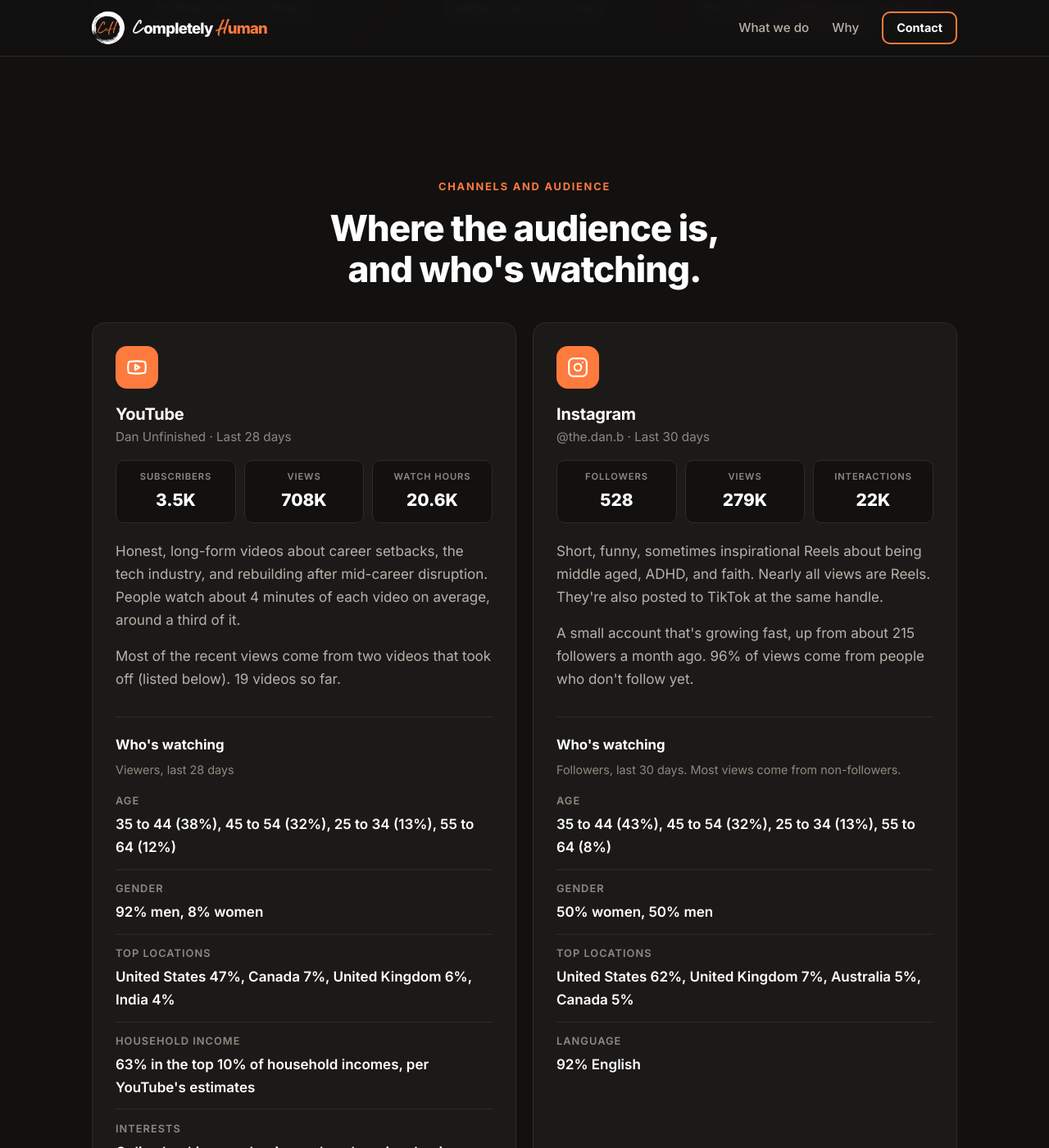
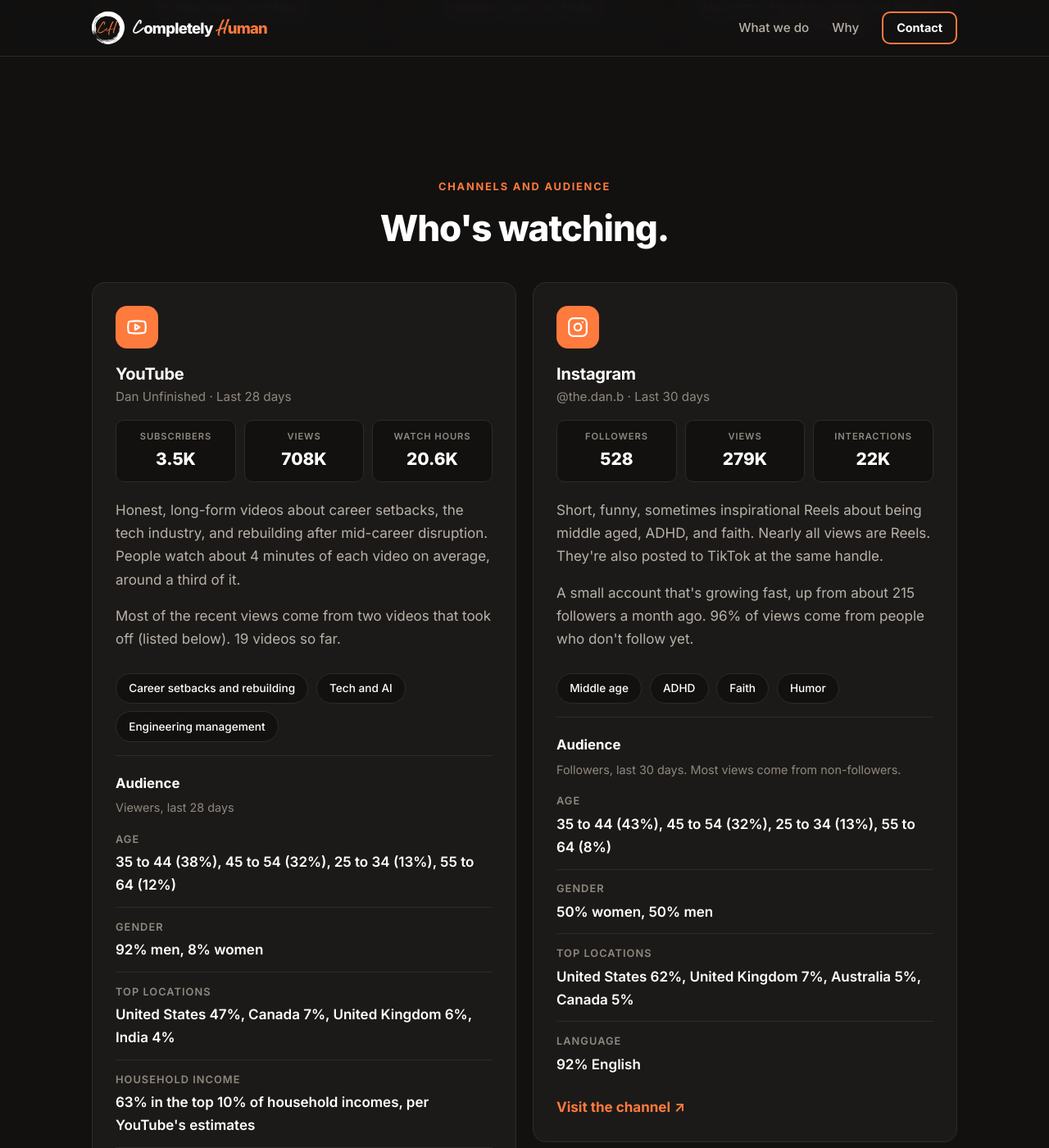
Before and after one commit to dbough/becompletelyhuman.com, a Jekyll site: the page built from media-kit/index.html, in a window 1280 px wide and 1400 px high, scrolled down 533 px. Shown: the whole window at 82% size. Built offline with Jekyll 4.4.1, drawn with Linux system fonts in a browser that asks for light colours; some of the changed text lies outside the part shown.

Commit message:
Media kit: topics on each channel card, fix Instagram gap, retitle
Topics moved from a separate section into tags on each channel card. Channel
cards keep their natural height so neither carries empty space. Heading is
now just 'Who's watching.'

Co-Authored-By: Claude Sonnet 5.5 <noreply@anthropic.com>
Claude-Session: https://claude.ai/code/session_01FtJnZsYneABPk6sxffEzGe

```diff
--- a/_sass/_pillar.scss
+++ b/_sass/_pillar.scss
@@ -680,3 +680,18 @@
 .pillar .card--channel .card__link {
   margin-top: auto;
 }
+
+// Channel cards keep their own height so neither one carries empty space.
+.pillar .card-grid--top {
+  align-items: flex-start;
+}
+
+.pillar .tags--left {
+  justify-content: flex-start;
+  margin: 0.25rem 0 0.5rem;
+}
+
+.pillar .tags--left li {
+  background: var(--bg);
+  font-size: 0.85rem;
+}
--- a/media-kit/index.html
+++ b/media-kit/index.html
@@ -42,10 +42,10 @@ noindex: true
     <div class="container">
       <header class="section__header">
         <p class="eyebrow">Channels and audience</p>
-        <h2 id="channels-title">Where the audience is, and who's watching.</h2>
+        <h2 id="channels-title">Who's watching.</h2>
       </header>
 
-      <ul class="card-grid card-grid--two" role="list">
+      <ul class="card-grid card-grid--two card-grid--top" role="list">
         {%- for ch in kit.channels %}
         <li class="card card--channel">
           <span class="card__icon" aria-hidden="true">{% include icon.html name=ch.icon %}</span>
@@ -60,9 +60,16 @@ noindex: true
           {%- if ch.context %}
           <p class="card__text">{{ ch.context }}</p>
           {%- endif %}
+          {%- if ch.topics.size > 0 %}
+          <ul class="tags tags--left" aria-label="Topics">
+            {%- for t in ch.topics %}
+            <li>{{ t }}</li>
+            {%- endfor %}
+          </ul>
+          {%- endif %}
           {%- for a in kit.audience %}{% if a.channel == ch.platform %}
           <div class="kit__audience">
-            <h4>Who's watching</h4>
+            <h4>Audience</h4>
             <p class="panel__sub">{{ a.period }}</p>
             <dl class="kit__rows">
               {%- for r in a.rows %}
@@ -80,21 +87,7 @@ noindex: true
     </div>
   </section>
 
-  <section class="section section--band" aria-labelledby="themes-title">
-    <div class="container">
-      <header class="section__header">
-        <p class="eyebrow">What we make</p>
-        <h2 id="themes-title">Topics the audience comes for.</h2>
-      </header>
-      <ul class="tags">
-        {%- for theme in kit.themes %}
-        <li>{{ theme }}</li>
-        {%- endfor %}
-      </ul>
-    </div>
-  </section>
-
-  <section class="section" aria-labelledby="offers-title">
+  <section class="section section--band" aria-labelledby="offers-title">
     <div class="container">
       <header class="section__header">
         <p class="eyebrow">Ways to work together</p>
@@ -118,7 +111,7 @@ noindex: true
   </section>
 
   {%- if kit.samples.size > 0 %}
-  <section class="section section--band" aria-labelledby="samples-title">
+  <section class="section" aria-labelledby="samples-title">
     <div class="container">
       <header class="section__header">
         <p class="eyebrow">Sample work</p>
```
Also changed, not shown: _data/mediakit.yml (+10 -10 lines).
